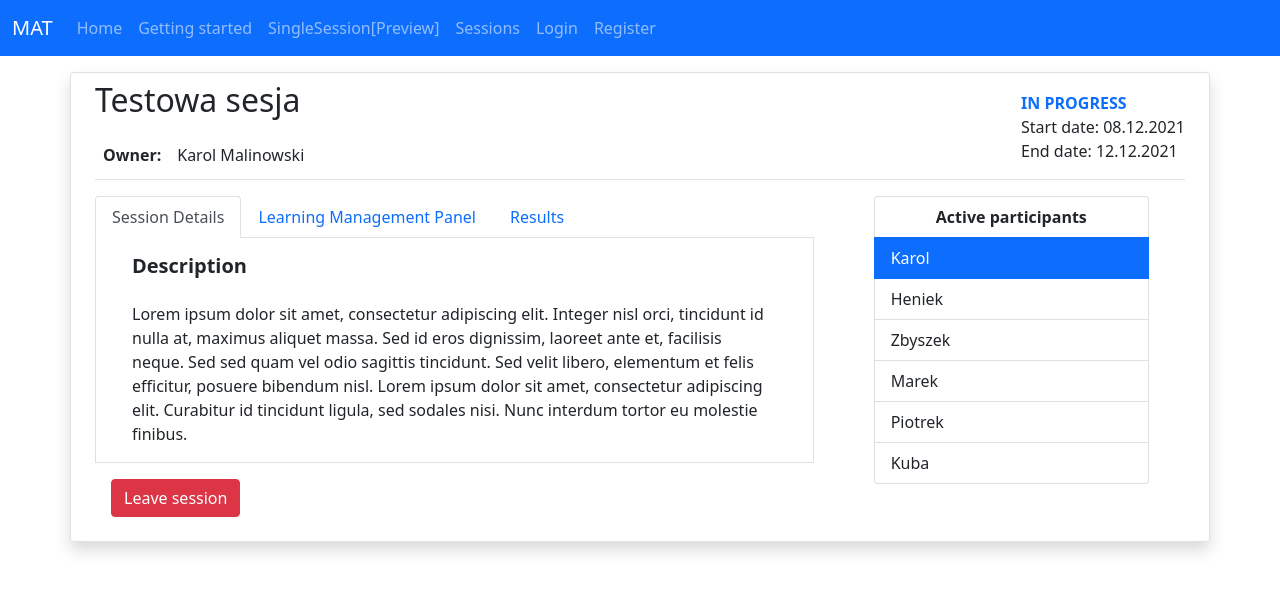
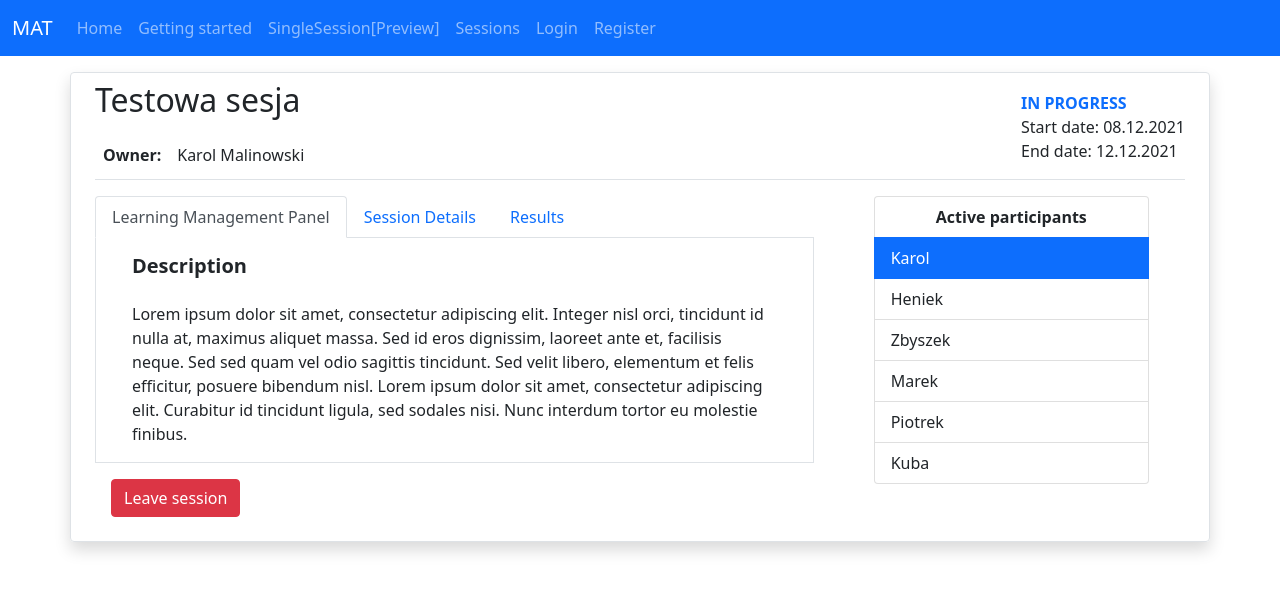
Before and after one commit to malkarol/mat_project, a Vue app in the folder frontend/: page /session in a window 1280 px wide. Shown: the top 592 px of the page. Built offline with nearby package versions, Linux system fonts and the light colour scheme.

Commit message:
Refactor SingleSession

```diff
--- a/frontend/src/views/SingleSession.vue
+++ b/frontend/src/views/SingleSession.vue
@@ -26,13 +26,13 @@
         <div class="row">
         <nav>
           <div class="nav nav-tabs" id="nav-tab" role="tablist">
-            <button class="nav-link active" id="nav-home-tab" data-bs-toggle="tab" data-bs-target="#nav-home" type="button" role="tab" aria-controls="nav-home" aria-selected="true">Session Details</button>
-            <button class="nav-link" id="nav-contact-tab" data-bs-toggle="tab" data-bs-target="#nav-contact" type="button" role="tab" aria-controls="nav-contact" aria-selected="false">Learning Management Panel</button>
+            <button class="nav-link active" id="nav-contact-tab" data-bs-toggle="tab" data-bs-target="#nav-learning" type="button" role="tab" aria-controls="nav-contact" aria-selected="true">Learning Management Panel</button>
+            <button class="nav-link " id="nav-home-tab" data-bs-toggle="tab" data-bs-target="#nav-home" type="button" role="tab" aria-controls="nav-home" aria-selected="false">Session Details</button>
             <button class="nav-link" id="nav-profile-tab" data-bs-toggle="tab" data-bs-target="#nav-profile" type="button" role="tab" aria-controls="nav-profile" aria-selected="false">Results</button>
           </div>
         </nav>
         <div class="tab-content" id="nav-tabContent">
-          <div class="tab-pane fade show active border border-top-0" id="nav-home" role="tabpanel" aria-labelledby="nav-home-tab">
+          <div class="tab-pane fade show active border border-top-0" id="nav-learning" role="tabpanel" aria-labelledby="nav-home-tab">
             <div class="row">
               <h5 class="mt-3 px-5"><strong>Description</strong></h5>
               <p class= "mt-3 px-5">Lorem ipsum dolor sit amet, consectetur adipiscing elit. Integer nisl orci, tincidunt id nulla at, maximus aliquet massa. Sed id eros dignissim, laoreet ante et, facilisis neque. Sed sed quam vel odio sagittis tincidunt. Sed velit libero, elementum et felis efficitur, posuere bibendum nisl. Lorem ipsum dolor sit amet, consectetur adipiscing elit. Curabitur id tincidunt ligula, sed sodales nisi. Nunc interdum tortor eu molestie finibus.</p>
@@ -118,7 +118,21 @@
 
 <script>
 export default {
-  props: ['session']
+  props: ['session'],
+  data () {
+    return {
+      text: 'This is an example file to download.'
+    }
+  },
+  methods: {
+    downloadText () {
+      var blob = new Blob([this.text], { type: 'text/plain' })
+      const link = document.createElement('a')
+      link.href = window.URL.createObjectURL(blob)
+      link.download = 'sampleFile.txt'
+      link.click()
+    }
+  }
 }
 </script>
 
```
